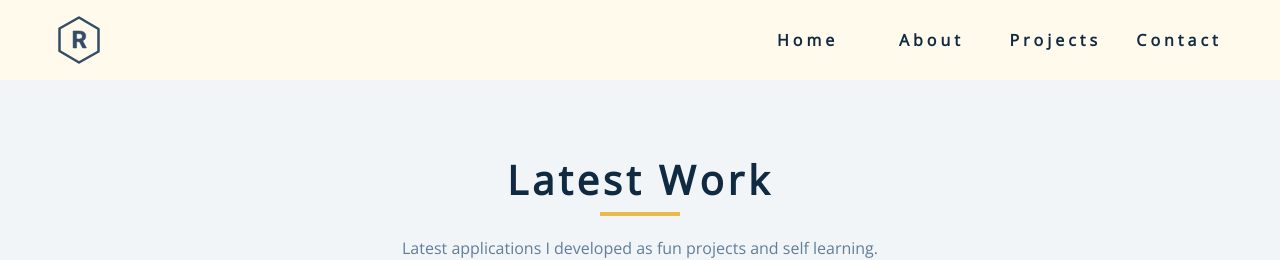
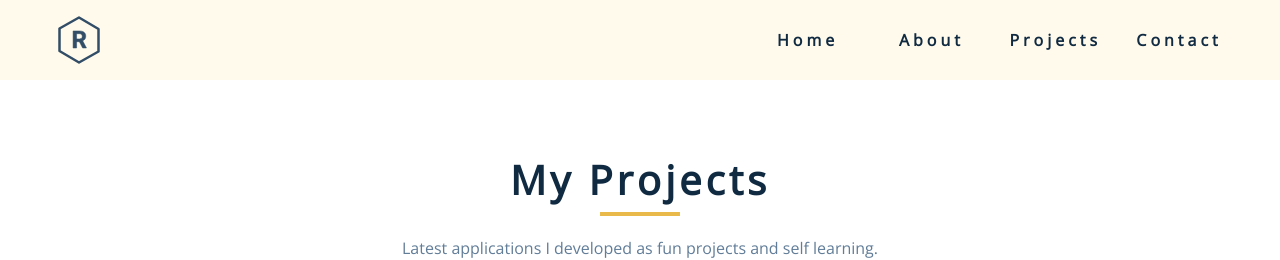
Before and after one commit to rameskum/portfolio, a React (Create React App) app: page /projects in a window 1280 px wide. Shown: the top 260 px of the page. Built offline with nearby package versions, Linux system fonts and the light colour scheme.

Commit message:
changed my project page header and bg color

```diff
--- a/src/components/Projects.js
+++ b/src/components/Projects.js
@@ -4,10 +4,10 @@ import projects from "../constants/projects";
 import Project from "./Project";
 import {Link} from "react-router-dom";
 
-const Projects = ({title, showLink}) => {
+const Projects = ({title, showLink, classList}) => {
 
     return (
-        <section className="section projects bg-grey">
+        <section className={(classList || '') + " section projects"}>
             <Title title={title} sectionDesc="Latest applications I developed as fun projects and self learning."/>
             <div className="section-center">
                 {projects
--- a/src/pages/HomePage.js
+++ b/src/pages/HomePage.js
@@ -10,7 +10,7 @@ function HomePage() {
         <>
             <Hero/>
             <About showMore={true}/>
-            <Projects title="latest work" showLink={true}/>
+            <Projects title="latest work" showLink={true} classList="bg-grey"/>
             <Jobs/>
             <Connect/>
         </>
--- a/src/pages/ProjectsPage.js
+++ b/src/pages/ProjectsPage.js
@@ -2,7 +2,7 @@ import Projects from "../components/Projects";
 
 function ProjectsPage() {
     return (
-        <Projects title="latest work" showLink={false}/>
+        <Projects title="my projects" showLink={false}/>
     )
 }
 
--- a/src/styles/partials/_projects.scss
+++ b/src/styles/partials/_projects.scss
@@ -3,9 +3,6 @@
 Projects
 ===============
 */
-.projects {
-  background: var(--clr-grey-10);
-}
 
 .project {
   display: grid;
```
